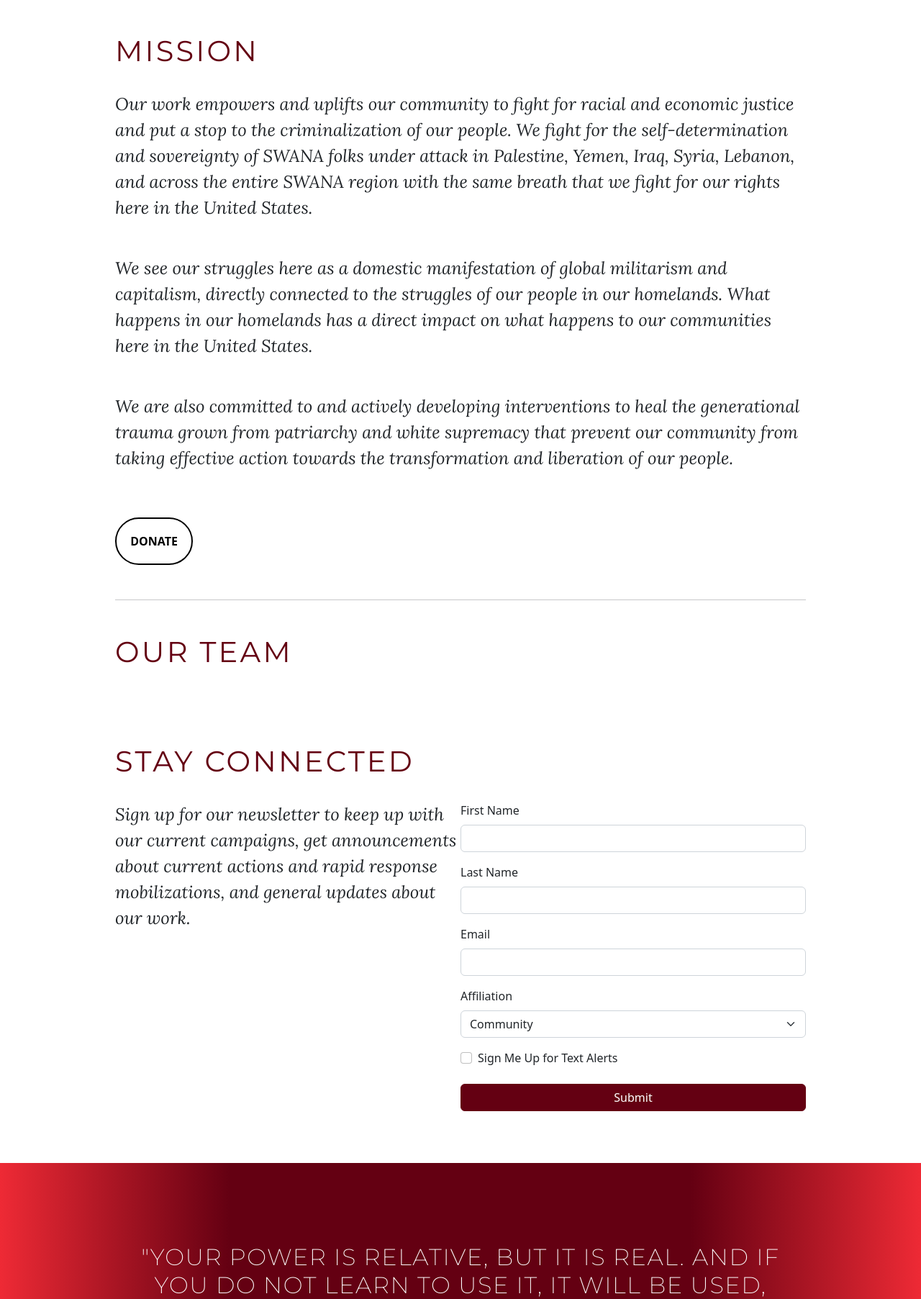
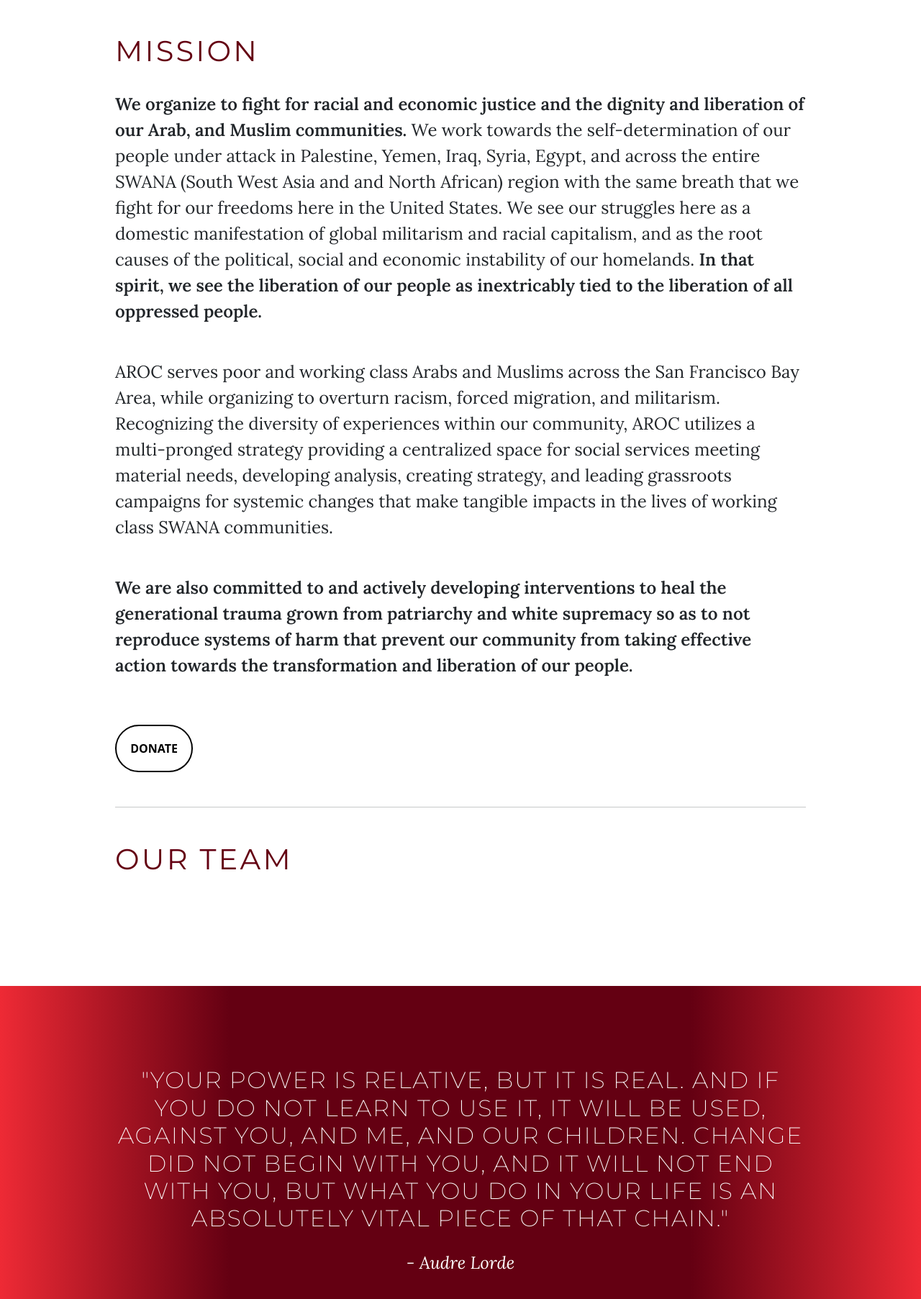
Before and after one commit to saraabi/django_aroc, a Django app: page /about in a window 1280 px wide. Shown: the part 717-2522 px from the top of the page at 72% size. Run offline with Django 4.2, Linux system fonts and the light colour scheme; some libraries are stand-ins or nearby versions.

Commit message:
update frontend

```diff
--- a/templates/about.html
+++ b/templates/about.html
@@ -5,11 +5,11 @@
 </div>
 <div class="mx-auto w-75 py-5">
     <h3 class="SectionTitle text-uppercase pb-2">Mission</h3>
-    <p class="py-3">Our work empowers and uplifts our community to fight for racial and economic justice and put a stop to the criminalization of our people.  We fight for the self-determination and sovereignty of SWANA folks under attack in Palestine, Yemen, Iraq, Syria, Lebanon, and across the entire SWANA region with the same breath that we fight for our rights here in the United States. </p>
+    <p class="py-3"><strong>We organize to fight for racial and economic justice and the dignity and liberation of our Arab, and Muslim communities.</strong> We work towards the self-determination of our people under attack in Palestine, Yemen, Iraq, Syria, Egypt, and across the entire SWANA (South West Asia and and North African) region with the same breath that we fight for our freedoms here in the United States. We see our struggles here as a domestic manifestation of global militarism and racial capitalism, and as the root causes of the political, social and economic instability of our homelands. <strong>In that spirit, we see the liberation of our people as inextricably tied to the liberation of all oppressed people.</strong></p>
 
-    <p class="py-3">We see our struggles here as a domestic manifestation of global militarism and capitalism, directly connected to the struggles of our people in our homelands. What happens in our homelands has a direct impact on what happens to our communities here in the United States. </p>
+    <p class="py-3">AROC serves poor and working class Arabs and Muslims across the San Francisco Bay Area, while organizing to overturn racism, forced migration, and militarism. Recognizing the diversity of experiences within our community, AROC utilizes a multi-pronged strategy providing a centralized space for social services meeting material needs, developing analysis, creating strategy, and leading grassroots campaigns for systemic changes that make tangible impacts in the lives of working class SWANA communities.</p>
 
-    <p class="py-3">We are also committed to and actively developing interventions to heal the generational trauma grown from patriarchy and white supremacy that prevent our community from taking effective action towards the transformation and liberation of our people. </p>
+    <p class="py-3"><strong>We are also committed to and actively developing interventions to heal the generational trauma grown from patriarchy and white supremacy so as to not reproduce systems of harm that prevent our community from taking effective action towards the transformation and liberation of our people.</strong></p>
     <div class="social-donate my-5">
         <a class="OvalButton DonateButton d-inline-block" href="https://araborganizing.networkforgood.com/projects/100246-main-giving-page">Donate</a>
     </div>
@@ -17,39 +17,11 @@
     <h3 class="SectionTitle text-uppercase">Our Team</h3>
     <div class="mx-auto w-75 py-5">
     </div>
-    <h3 class="SectionTitle text-uppercase">Stay Connected</h3>
-    <div class="d-flex flex-lg-row flex-column py-4">
-        <div style="flex:1;">
-            <p>Sign up for our newsletter to keep up with our current campaigns, get announcements about current actions and rapid response mobilizations, and general updates about our work. </p>
-        </div>
-        <div style="flex:1;">
-            <form>
-                <label for="id_firstName" class="form-label">First Name</label>
-                <input id="id_firstName" type="text" class="form-control mb-3" name='first_name'>
-                <label for="id_lasttName" class="form-label">Last Name</label>
-                <input id="id_lastName" type="text" class="form-control mb-3" name='last_name'>
-                <label for="id_email" class="form-label">Email</label>
-                <input id="id_email" type="email" class="form-control mb-3" name='email'>
-                <label for="id_category" class="form-label">Affiliation</label>
-                <select id="id_category" class="form-select mb-3">
-                    <option>Community</option>
-                    <option>Donor</option>
-                    <option>Partner</option>
-                    <option>Other</option>
-                </select>
-                <div class="mb-3 form-check">
-                    <input type="checkbox" class="form-check-input" id="id_checkBox">
-                    <label class="form-check-label" for="id_checkBox">Sign Me Up for Text Alerts</label>
-                  </div>
-                <button type="submit" class="btn btn-primary w-100 mt-2">Submit</button>
-            </form>
-        </div>
-    </div>
 </div>
 <div class="Gradient py-5">
     <div class="mx-auto w-75 py-5">
         <h4 class="text-white text-center text-uppercase py-3">"Your power is relative, but it is real. And if you do not learn to use it, it will be used, against you, and me, and our children. Change did not begin with you, and it will not end with you, but what you do in your life is an absolutely vital piece of that chain."</h4>
-        <p class="Quote-byline text-white text-center">- Audre Lorde</p>
+        <p class="Quote-byline text-white text-center"><em>- Audre Lorde</em></p>
     </div>
 </div>
 {% endblock %}
--- a/templates/base.html
+++ b/templates/base.html
@@ -12,10 +12,8 @@
         <meta property="og:description" content="The Arab Resource and Organizing Center (AROC) envisions powerful and liberated Arab communities living with freedom and self-determination from the Bay Area to our homelands." />
         <link rel="preconnect" href="https://fonts.googleapis.com">
         <link rel="preconnect" href="https://fonts.gstatic.com" crossorigin>
-        <link href="https://fonts.googleapis.com/css2?family=Lora:ital@1&family=Montserrat:wght@200;400;600&display=swap" rel="stylesheet">
-        <!-- CSS only -->
+        <link href="https://fonts.googleapis.com/css2?family=Lora:ital,wght@0,400;0,600;1,400;1,600&family=Montserrat:wght@200;400;600&display=swap" rel="stylesheet">
         <link href="https://cdn.jsdelivr.net/npm/bootstrap@5.2.2/dist/css/bootstrap.min.css" rel="stylesheet" integrity="sha384-Zenh87qX5JnK2Jl0vWa8Ck2rdkQ2Bzep5IDxbcnCeuOxjzrPF/et3URy9Bv1WTRi" crossorigin="anonymous">
-        <!-- JavaScript Bundle with Popper -->
         <script src="https://cdn.jsdelivr.net/npm/bootstrap@5.2.2/dist/js/bootstrap.bundle.min.js" integrity="sha384-OERcA2EqjJCMA+/3y+gxIOqMEjwtxJY7qPCqsdltbNJuaOe923+mo//f6V8Qbsw3" crossorigin="anonymous"></script>
         <script src="https://code.jquery.com/jquery-3.6.1.min.js" integrity="sha256-o88AwQnZB+VDvE9tvIXrMQaPlFFSUTR+nldQm1LuPXQ=" crossorigin="anonymous"></script>
         <script src="https://kit.fontawesome.com/226fadf0e2.js" crossorigin="anonymous"></script>
@@ -126,15 +124,25 @@
                     opacity: 0.7;
                 }
             .Hero {
-                background: linear-gradient( rgba(0, 0, 0, 0.2), rgba(0, 0, 0, 0.4) ), url(https://asfour.s3.us-west-1.amazonaws.com/media/public/eid_featured-1020x574.jpeg);
+                background: linear-gradient( rgba(0, 0, 0, 0.2), rgba(0, 0, 0, 0.4) ), url(https://asfour.s3.us-west-1.amazonaws.com/media/public/dabke_highrez.jpeg);
                 min-height: 600px;
                 /* background-attachment: fixed; */
+                background-position: center;
                 background-repeat: no-repeat;
                 background-size: cover;
+                position: relative;
             }
+                .Hero p {
+                    position: absolute;
+                    bottom: 2%;
+                    right: 2%;
+                    font-family: 'Montserrat', sans-serif;
+                    font-size: 14px;
+                    opacity: 0.7;
+                }
             .Hero-about {
-                background: linear-gradient( rgba(0, 0, 0, 0.2), rgba(0, 0, 0, 0.4) ), url(https://asfour.s3.us-west-1.amazonaws.com/media/public/sunrise_flag.jpg);
-                background-position-y: 45%;
+                background: linear-gradient( rgba(0, 0, 0, 0.2), rgba(0, 0, 0, 0.4) ), url(https://asfour.s3.us-west-1.amazonaws.com/media/public/staff.jpg);
+                background-position: center;
                 min-height: 600px;
                 /* background-attachment: fixed; */
                 background-repeat: no-repeat;
@@ -155,13 +163,14 @@
                     font-size: 14px;
                 }
             .Hero-learn {
-                background: linear-gradient( rgba(0, 0, 0, 0.2), rgba(0, 0, 0, 0.4) ), url(https://asfour.s3.us-west-1.amazonaws.com/media/public/urbanshield.jpeg);
+                background: linear-gradient( rgba(0, 0, 0, 0.2), rgba(0, 0, 0, 0.4) ), url(https://asfour.s3.us-west-1.amazonaws.com/media/public/endurbanshield-11.jpg);
                 background-repeat: no-repeat;
                 background-size: cover;
                 background-position-y: 28%;
                 position: relative;
             }
             .PhotoSection {
+                border-radius: 4px;
                 height: 450px;
                 width: 340px;
                 text-decoration: none;
@@ -298,7 +307,7 @@
 
                 </div>
                 <div class="FooterSection text-center">
-                    <img src="https://asfour.s3.us-west-1.amazonaws.com/media/public/aroc_logo.jpg" height=100>
+                    <img src="https://asfour.s3.us-west-1.amazonaws.com/media/public/arocwhite.png" height=100>
                 </div>
             </div>
         </footer>
```
Also changed, not shown: templates/index.html (+3 -25 lines).
